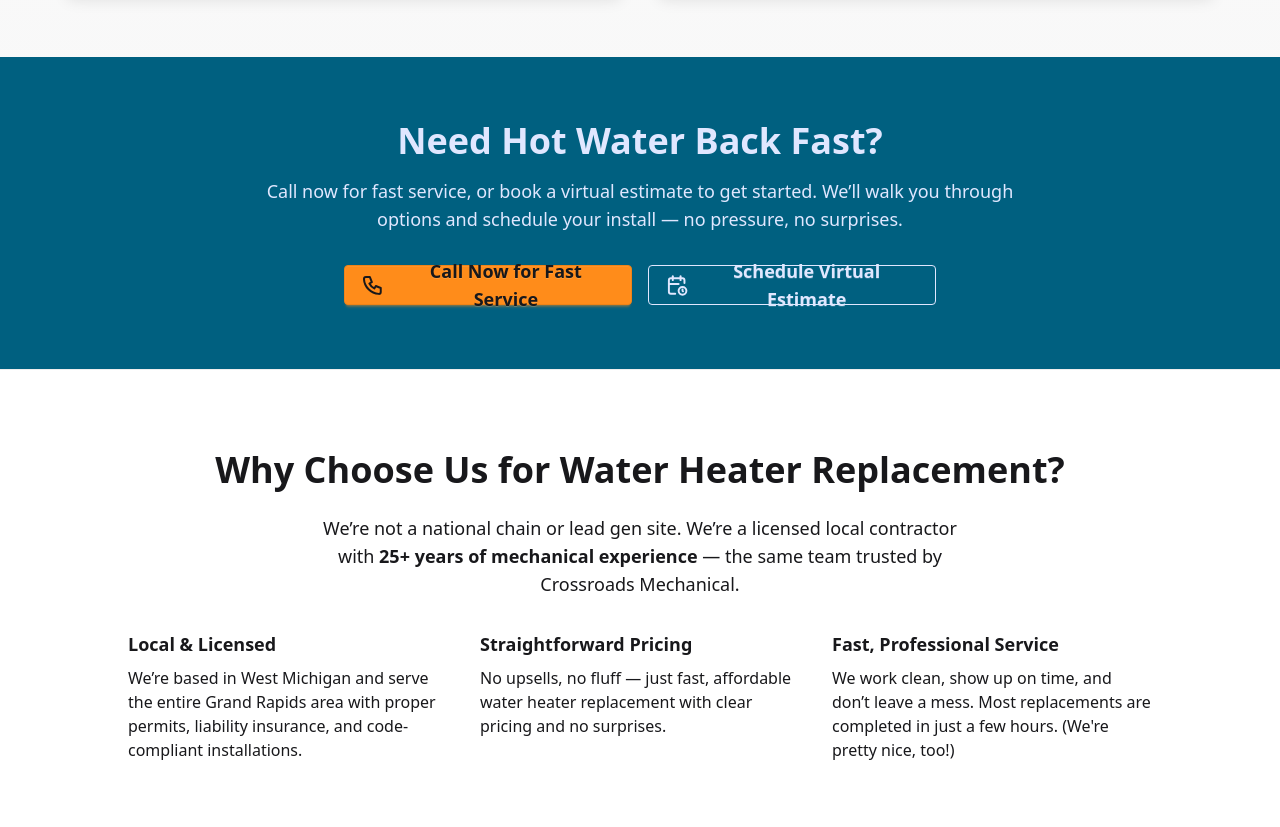
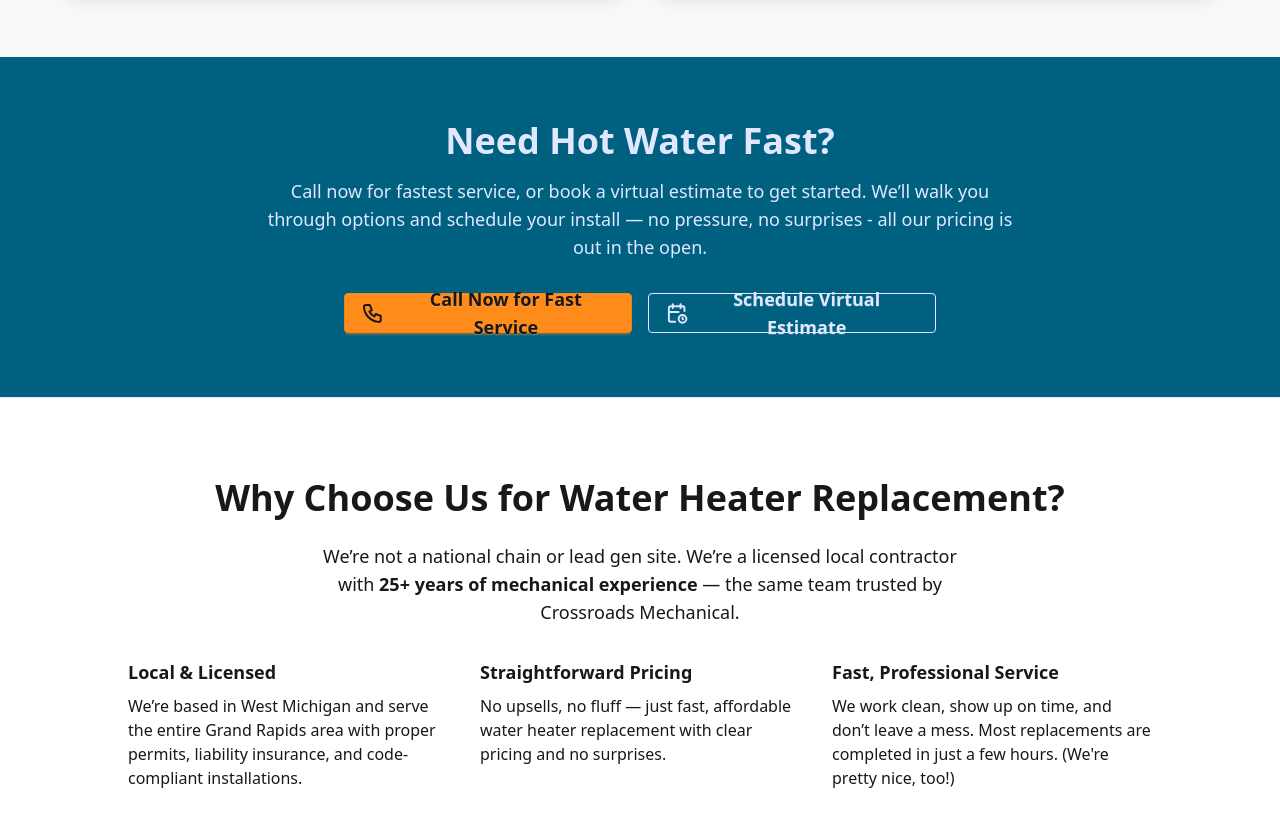
Before and after one commit to jeffstienstra/water-heater-replacement-company-grand-rapids, an Astro site: page / in a window 1280 px wide. Shown: the part 2120-2947 px from the top of the page. Built offline with nearby package versions, Linux system fonts and the light colour scheme; Astro itself is replaced by a stand-in of ours.

Commit message:
edit cta

```diff
--- a/src/components/Cta.astro
+++ b/src/components/Cta.astro
@@ -3,9 +3,9 @@
 ---
 <section class="bg-primary text-primary-content py-16 px-6 text-center">
 	<div class="max-w-3xl mx-auto">
-		<h2 class="text-4xl font-bold mb-4">Need Hot Water Back Fast?</h2>
+		<h2 class="text-4xl font-bold mb-4">Need Hot Water Fast?</h2>
 		<p class="text-lg mb-8">
-			Call now for fast service, or book a virtual estimate to get started. We’ll walk you through options and schedule your install — no pressure, no surprises.
+			Call now for fastest service, or book a virtual estimate to get started. We’ll walk you through options and schedule your install — no pressure, no surprises - all our pricing is out in the open.
 		</p>
 		<div class="flex flex-col sm:flex-row justify-center gap-4">
 			<a href="tel:6165551234" class="btn btn-secondary text-base-content text-lg w-72"><svg  xmlns="http://www.w3.org/2000/svg"  width={24}  height={24}  viewBox="0 0 24 24"  fill="none"  stroke="currentColor"  stroke-width={2}  stroke-linecap="round"  stroke-linejoin="round"  class="icon icon-tabler icons-tabler-outline icon-tabler-phone"><path stroke="none" d="M0 0h24v24H0z" fill="none"/><path d="M5 4h4l2 5l-2.5 1.5a11 11 0 0 0 5 5l1.5 -2.5l5 2v4a2 2 0 0 1 -2 2a16 16 0 0 1 -15 -15a2 2 0 0 1 2 -2" /></svg>		<div class="flex flex-col sm:flex-row justify-center gap-4"></div> Call Now for Fast Service</a>
```
